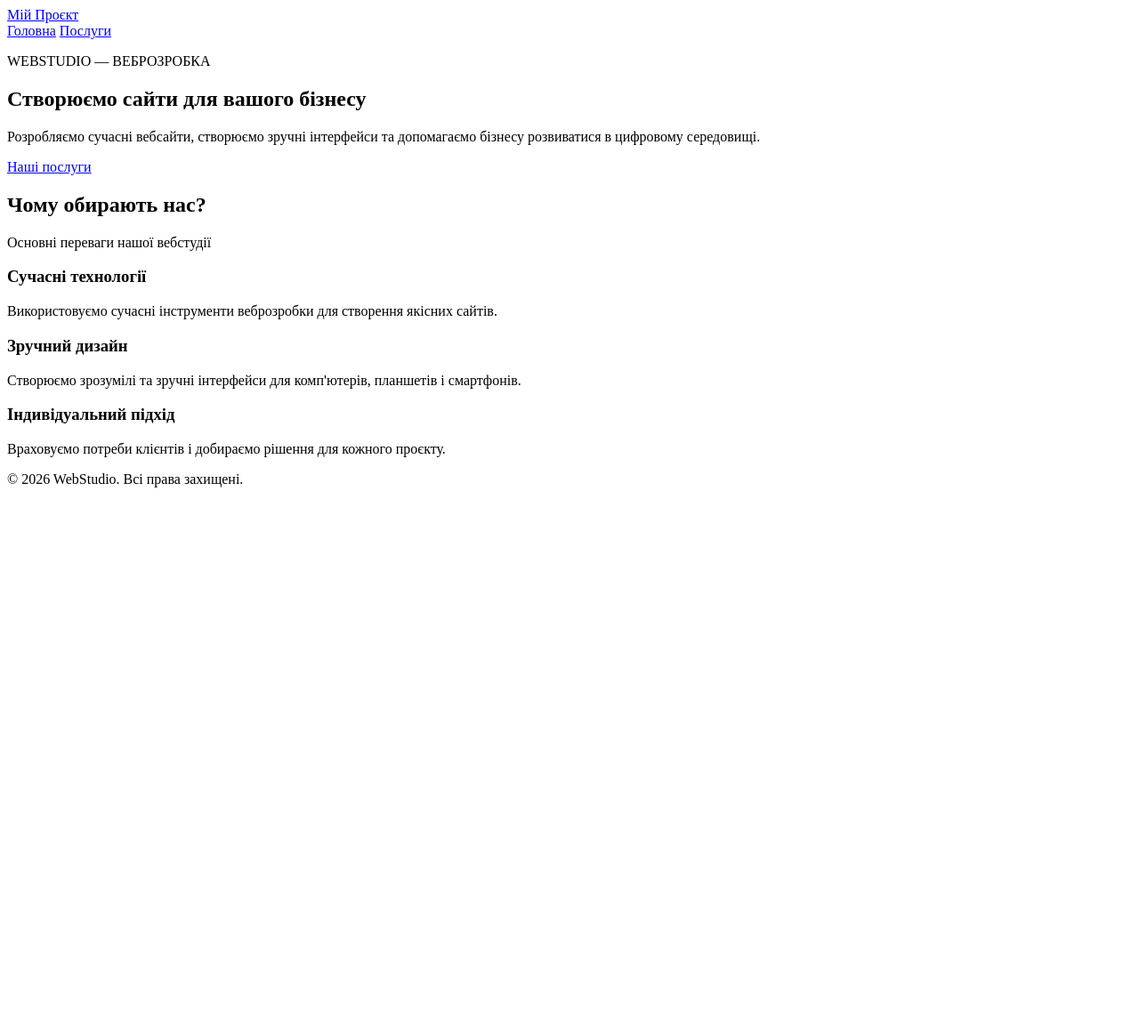
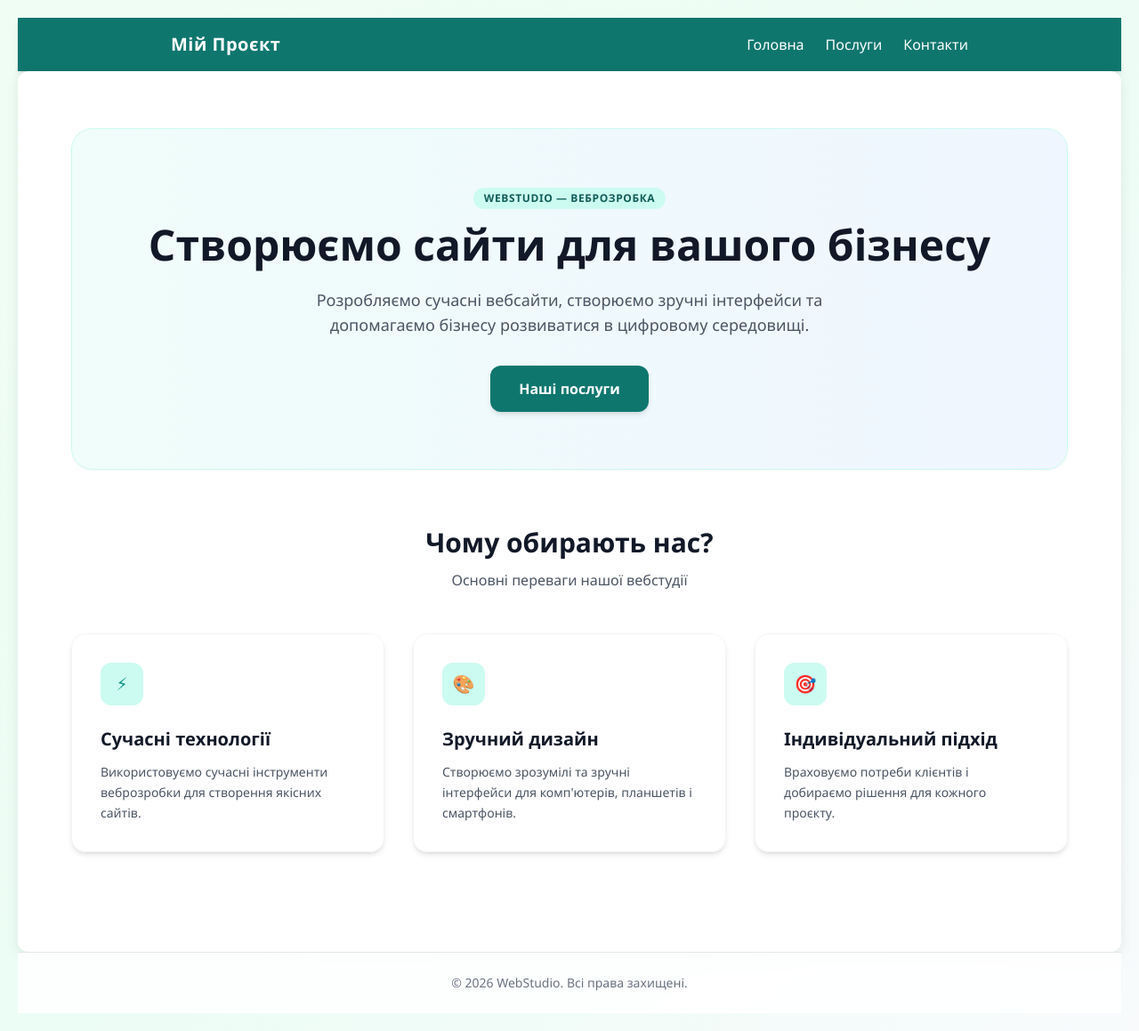
Before and after one commit to zektersofia02-lab/my-repo-new, a Flask app: page / in a window 1280 px wide. Shown: the whole page at 89% size. Before the commit the page ends 548 px from the top, so only its background shows below. Run offline with Flask 3, Linux system fonts and the light colour scheme; some libraries are stand-ins or nearby versions.

Commit message:
оновлено дизайн і шаблони сайту

```diff
--- a/app.py
+++ b/app.py
@@ -14,5 +14,9 @@ def about():
 def services():
     return render_template('services.html', title='Послуги')
 
+@app.route('/contact')
+def contact():
+    return render_template('contact.html', title='Контакти')
+
 if __name__ == '__main__':
     app.run(debug=True)
--- a/templates/base.html
+++ b/templates/base.html
@@ -1,3 +1,15 @@
+<!DOCTYPE html>
+<html lang="uk">
+<head>
+    <meta charset="UTF-8">
+    <meta name="viewport" content="width=device-width, initial-scale=1.0">
+    <title>Мій Проєкт</title>
+    <!-- Підключення Tailwind CSS через CDN -->
+    <script src="https://cdn.tailwindcss.com"></script>
+    <link rel="stylesheet" href="{{ url_for('static', filename='style.css') }}">
+</head>
+<body class="min-h-screen flex flex-col bg-gray-50">
+
     <!-- Навігація -->
     <nav class="bg-blue-600 text-white shadow-md py-4 px-6">
         <div class="max-w-4xl mx-auto flex justify-between items-center">
@@ -5,6 +17,9 @@
             <div class="space-x-6 flex items-center">
                 <a href="{{ url_for('index') }}" class="hover:text-blue-200 transition">Головна</a>
                 <a href="{{ url_for('services') }}" class="hover:text-blue-200 transition">Послуги</a>
+                <div class="space-x-6 flex items-center">
+    <a href="{{ url_for('contact') }}" class="hover:text-blue-200 transition">Контакти</a>
+</div>
             </div>
         </div>
     </nav>
@@ -19,3 +34,6 @@
     <footer class="bg-white border-t border-gray-200 py-6 text-center text-sm text-gray-500">
         <p>&copy; 2026 WebStudio. Всі права захищені.</p>
     </footer>
+
+</body>
+</html>
--- a/templates/index.html
+++ b/templates/index.html
@@ -1,65 +1,62 @@
 {% extends "base.html" %}
 
+{% block title %}Головна — WebStudio{% endblock %}
+
 {% block content %}
-<div class="max-w-6xl mx-auto px-4 py-12 md:py-16">
-    <section class="bg-white rounded-2xl p-8 md:p-16 text-center border border-gray-200">
-        <p class="text-blue-700 font-semibold mb-4">
-            WEBSTUDIO — ВЕБРОЗРОБКА
-        </p>
-        <h1 class="text-3xl md:text-5xl font-bold text-gray-900 mb-6">
+<div class="max-w-6xl mx-auto py-8 px-4">
+
+    <!-- Головний блок (Hero section) -->
+    <div class="text-center py-16 px-6 bg-gradient-to-r from-teal-50 to-blue-50 rounded-3xl border border-teal-100 shadow-sm mb-16">
+        <span class="inline-block bg-teal-100 text-teal-800 text-xs font-bold uppercase tracking-wider px-3 py-1 rounded-full mb-4">WebStudio — Веброзробка</span>
+        <h1 class="text-4xl md:text-5xl font-extrabold text-gray-900 mb-6">
             Створюємо сайти для вашого бізнесу
         </h1>
-        <p class="text-base md:text-lg text-gray-600 mb-8 max-w-2xl mx-auto">
-            Розробляємо сучасні вебсайти, створюємо зручні інтерфейси
-            та допомагаємо бізнесу розвиватися в цифровому середовищі.
+        <p class="text-lg text-gray-600 max-w-2xl mx-auto mb-8">
+            Розробляємо сучасні вебсайти, створюємо зручні інтерфейси та допомагаємо бізнесу розвиватися в цифровому середовищі.
         </p>
-        <a href="{{ url_for('services') }}"
-           class="inline-block bg-blue-700 text-white font-semibold px-7 py-3 rounded-lg hover:bg-blue-800 transition-colors">
+        <a href="{{ url_for('services') }}" class="inline-block bg-teal-600 text-white font-semibold px-8 py-3.5 rounded-xl shadow-md hover:bg-teal-700 transition transform hover:-translate-y-0.5">
             Наші послуги
         </a>
-    </section>
+    </div>
 
-    <section class="mt-12 md:mt-16">
-        <div class="text-center mb-8">
-            <h2 class="text-2xl md:text-3xl font-bold text-gray-900 mb-3">
-                Чому обирають нас?
-            </h2>
-            <p class="text-gray-600">
-                Основні переваги нашої вебстудії
-            </p>
+    <!-- Блок переваг (Чому обирають нас?) -->
+    <div class="mb-12">
+        <div class="text-center mb-12">
+            <h2 class="text-3xl font-bold text-gray-900 mb-3">Чому обирають нас?</h2>
+            <p class="text-gray-600">Основні переваги нашої вебстудії</p>
         </div>
 
-        <div class="grid grid-cols-1 md:grid-cols-3 gap-6">
-            <div class="bg-white p-6 rounded-xl border border-gray-200">
-                <h3 class="text-xl font-semibold text-gray-900 mb-3">
-                    Сучасні технології
-                </h3>
-                <p class="text-gray-600 leading-7">
-                    Використовуємо сучасні інструменти веброзробки
-                    для створення якісних сайтів.
+        <div class="grid grid-cols-1 md:grid-cols-3 gap-8">
+
+            <!-- Картка 1 -->
+            <div class="bg-white rounded-2xl p-8 shadow-md border border-gray-100 transition hover:shadow-lg">
+                <div class="w-12 h-12 bg-teal-100 text-teal-600 rounded-xl flex items-center justify-center font-bold text-xl mb-6">⚡</div>
+                <h3 class="text-xl font-bold text-gray-900 mb-3">Сучасні технології</h3>
+                <p class="text-gray-600 text-sm leading-relaxed">
+                    Використовуємо сучасні інструменти веброзробки для створення якісних сайтів.
                 </p>
             </div>
 
-            <div class="bg-white p-6 rounded-xl border border-gray-200">
-                <h3 class="text-xl font-semibold text-gray-900 mb-3">
-                    Зручний дизайн
-                </h3>
-                <p class="text-gray-600 leading-7">
-                    Створюємо зрозумілі та зручні інтерфейси
-                    для комп'ютерів, планшетів і смартфонів.
+            <!-- Картка 2 -->
+            <div class="bg-white rounded-2xl p-8 shadow-md border border-gray-100 transition hover:shadow-lg">
+                <div class="w-12 h-12 bg-teal-100 text-teal-600 rounded-xl flex items-center justify-center font-bold text-xl mb-6">🎨</div>
+                <h3 class="text-xl font-bold text-gray-900 mb-3">Зручний дизайн</h3>
+                <p class="text-gray-600 text-sm leading-relaxed">
+                    Створюємо зрозумілі та зручні інтерфейси для комп'ютерів, планшетів і смартфонів.
                 </p>
             </div>
 
-            <div class="bg-white p-6 rounded-xl border border-gray-200">
-                <h3 class="text-xl font-semibold text-gray-900 mb-3">
-                    Індивідуальний підхід
-                </h3>
-                <p class="text-gray-600 leading-7">
-                    Враховуємо потреби клієнтів і добираємо
-                    рішення для кожного проєкту.
+            <!-- Картка 3 -->
+            <div class="bg-white rounded-2xl p-8 shadow-md border border-gray-100 transition hover:shadow-lg">
+                <div class="w-12 h-12 bg-teal-100 text-teal-600 rounded-xl flex items-center justify-center font-bold text-xl mb-6">🎯</div>
+                <h3 class="text-xl font-bold text-gray-900 mb-3">Індивідуальний підхід</h3>
+                <p class="text-gray-600 text-sm leading-relaxed">
+                    Враховуємо потреби клієнтів і добираємо рішення для кожного проєкту.
                 </p>
             </div>
+
         </div>
-    </section>
+    </div>
+
 </div>
 {% endblock %}
```
Also changed, not shown: about.html (added, +56 -0 lines), services.html (added, +74 -0 lines), templates/services.html (+67 -0 lines), contact.html (added). Lines whose indentation alone changed are shown as unchanged.
